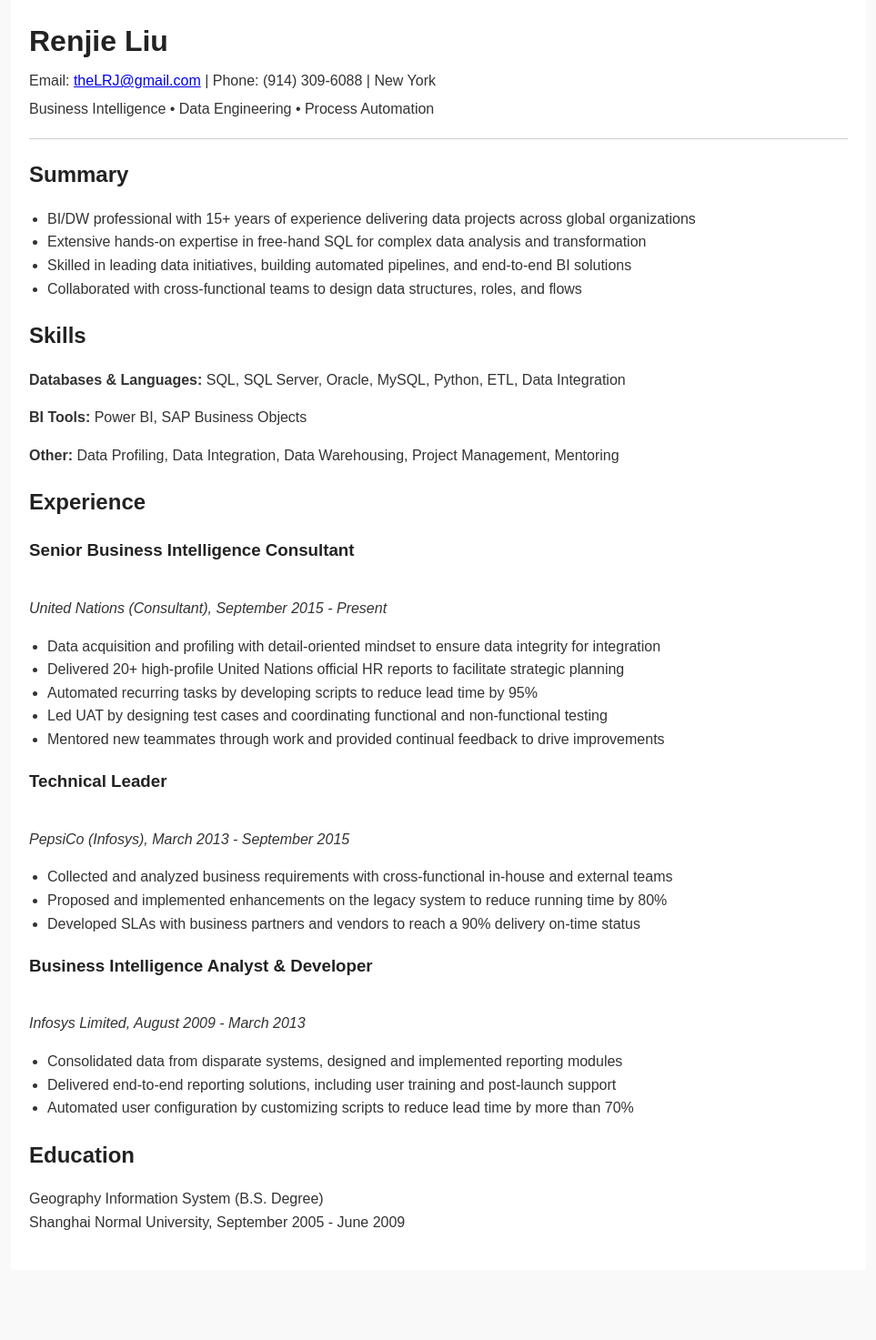
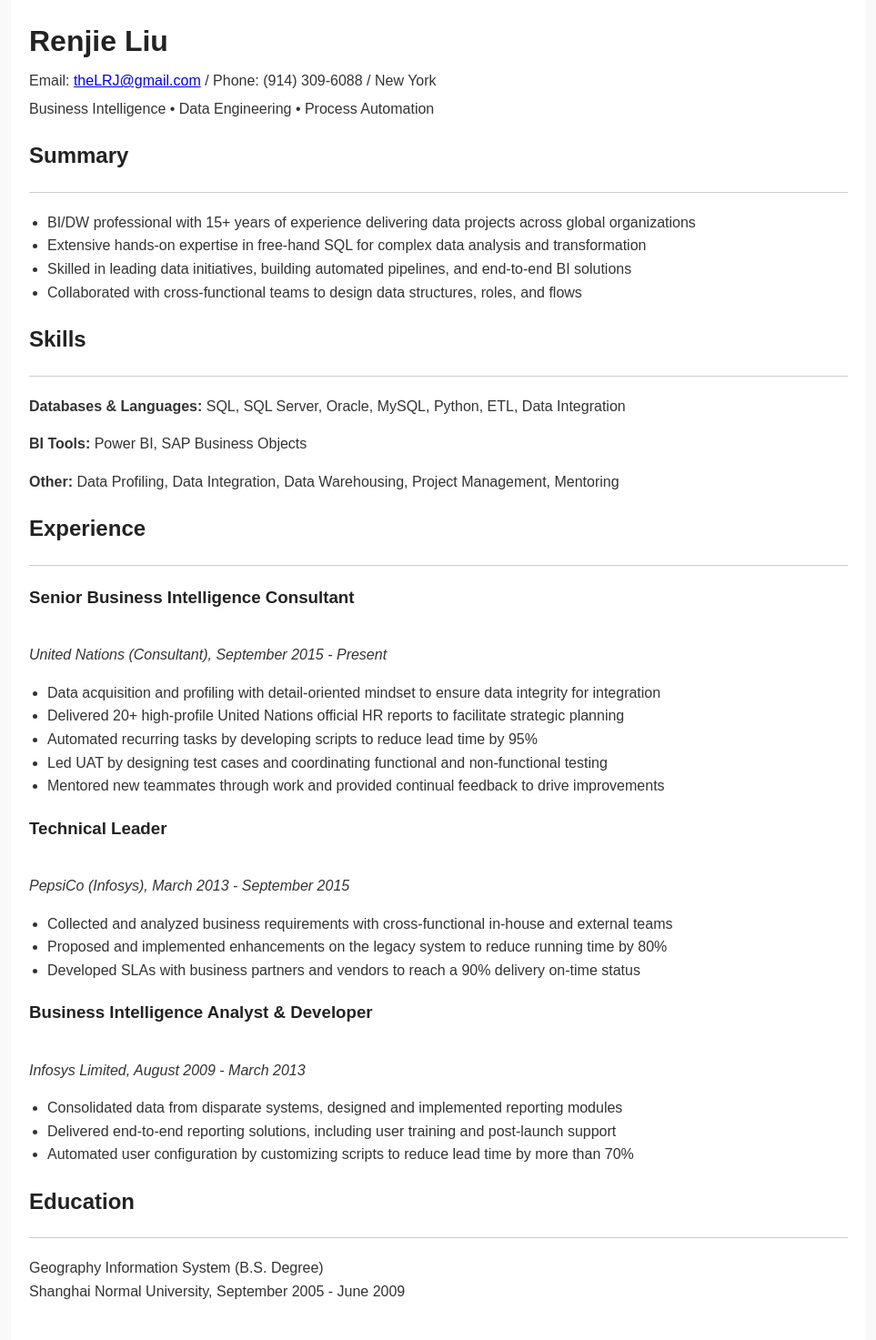
Before and after one commit to renjieliu/renjieliu.github.io, a Jekyll site: the page index.html, which Jekyll copies as it is, in a window 1280 px wide. Shown: the whole page at 91% size, without its empty margins (158-1121 px from the left). Built offline with Jekyll 4.4.1, drawn with Linux system fonts in a browser that asks for light colours; before the commit the page ends 1396 px from its top, so only the background shows below that.

Commit message:
renjieliu.github.io/index.html

```diff
--- a/index.html
+++ b/index.html
@@ -62,13 +62,13 @@
   <div class="container">
     <div class="header">
       <h1>Renjie Liu</h1>
-      <p>Email: <a href="mailto:theLRJ@gmail.com">theLRJ@gmail.com</a> | Phone: (914) 309-6088 | New York</p>
+      <p>Email: <a href="mailto:theLRJ@gmail.com">theLRJ@gmail.com</a> / Phone: (914) 309-6088 / New York</p>
       <p>Business Intelligence • Data Engineering • Process Automation</p>
     </div>
-    <hr />
 
     <div class="section">
       <h2>Summary</h2>
+      <hr />
       <ul>
         <li>BI/DW professional with 15+ years of experience delivering data projects across global organizations</li>
         <li>Extensive hands-on expertise in free-hand SQL for complex data analysis and transformation</li>
@@ -79,6 +79,7 @@
 
     <div class="section">
       <h2>Skills</h2>
+      <hr />
       <p><strong>Databases & Languages:</strong> SQL, SQL Server, Oracle, MySQL, Python, ETL, Data Integration<br/>
       <p><strong>BI Tools:</strong> Power BI, SAP Business Objects<br/>
       <p><strong>Other:</strong> Data Profiling, Data Integration, Data Warehousing, Project Management, Mentoring<br/>
@@ -86,6 +87,7 @@
 
     <div class="section">
       <h2>Experience</h2>
+      <hr />
       <h3>Senior Business Intelligence Consultant</h3>
       <br/>
       <em>United Nations (Consultant), September 2015 - Present</em>
@@ -121,6 +123,7 @@
 
     <div class="section">
       <h2>Education</h2>
+      <hr />
       <p>Geography Information System (B.S. Degree)<br />
       Shanghai Normal University, September 2005 - June 2009</p>
     </div>
```
